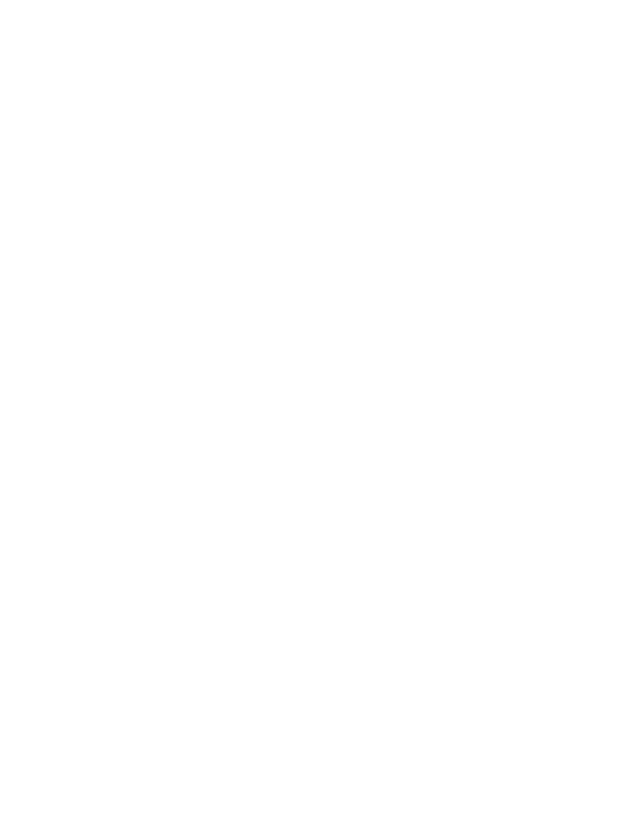
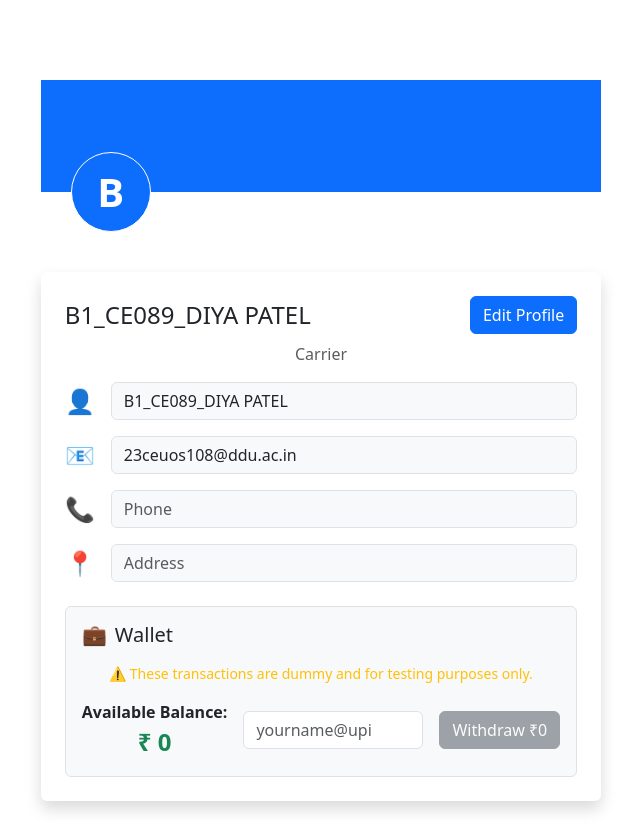
Before and after one commit to Pdiya13/Smart_Parcel_System, a React (Vite) app in the folder client/: page /profile in a window 1280 px wide. Before the commit this address had no page. Shown: the whole page, without its empty margins (319-959 px from the left). Before the commit the page ends 800 px from the top, so only its background shows below. Built offline with nearby package versions, Linux system fonts and the light colour scheme.

Commit message:
add  carrier dashboard and profile pages

```diff
--- a/client/package.json
+++ b/client/package.json
@@ -12,6 +12,8 @@
   },
   "dependencies": {
     "axios": "^1.11.0",
+    "bootstrap": "^5.3.7",
+    "bootstrap-icons": "^1.13.1",
     "react": "^19.1.0",
     "react-dom": "^19.1.0",
     "react-hot-toast": "^2.5.2",
--- a/client/src/App.jsx
+++ b/client/src/App.jsx
@@ -5,6 +5,12 @@
 
 import Signup from './components/authentication/Signup';
 import Login from './components/authentication/login';
+import UserDashboard from './components/user/UserDashboard';
+import 'bootstrap/dist/css/bootstrap.min.css';
+import 'bootstrap-icons/font/bootstrap-icons.css';
+import CarrierSelect from './components/user/CarrierSelect';
+import CarrierDashboard from './components/Carreier/CarrierDashboard';
+import ProfilePage from './components/Carreier/profile';
 
 function App() {
   return (
@@ -13,6 +19,10 @@
       <Routes>
         <Route path="/login" element={<Login />} />
         <Route path="/signup" element={<Signup />} />
+        <Route path="/dashboard" element={<UserDashboard />} />
+        <Route path='/selectCarrier' element={<CarrierSelect/>}/>
+        <Route path='/carrierDashboard' element={<CarrierDashboard/>}/>
+        <Route path='/profile' element={<ProfilePage/>}/>
       </Routes>
     </Router>
   );
--- /dev/null
+++ b/client/src/components/Carreier/CarrierDashboard.jsx
@@ -0,0 +1,112 @@
+
+import React from 'react';
+
+
+const CarrierDashboard = () => {
+  const summary = [
+    { title: 'Total Destinations', value: 0, icon: '📍' },
+    { title: 'Upcoming Trips', value: 0, icon: '📅' },
+    { title: 'Completed Trips', value: 0, icon: '💲' },
+    { title: 'Pending Trips', value: 0, icon: '📦' },
+  ];
+
+
+  const trips = [];
+
+
+  return (
+    <div className="min-vh-100 p-4 bg-light font-monospace">
+      {/* Header */}
+      <header className="d-flex justify-content-between align-items-center p-3 mb-4 bg-white rounded shadow-sm">
+        <div className="d-flex align-items-center gap-3">
+          <span style={{ fontSize: '1.5rem' }}>📦</span>
+          <h1 className="m-0 fw-bold fs-4">Samaan</h1>
+        </div>
+        <div className="d-flex align-items-center gap-2 text-secondary">
+          <span>B1_CE089_DIYA PATEL</span>
+          <span>👤</span>
+        </div>
+      </header>
+
+
+      {/* Summary Cards */}
+      <div className="row row-cols-1 row-cols-sm-2 row-cols-md-4 g-4 mb-5">
+        {summary.map(({ title, value, icon }) => (
+          <div key={title} className="col">
+            <div className="d-flex align-items-center gap-3 p-3 bg-white rounded shadow-sm">
+              <div
+                className="d-flex justify-content-center align-items-center bg-primary text-white rounded-circle"
+                style={{ width: '40px', height: '40px', fontSize: '1.5rem' }}
+              >
+                {icon}
+              </div>
+              <div>
+                <p className="mb-1 text-secondary small">{title}</p>
+                <h3 className="mb-0">{value}</h3>
+              </div>
+            </div>
+          </div>
+        ))}
+      </div>
+
+
+      {/* Trips Table */}
+      <section className="bg-white rounded shadow-sm p-4">
+        <div className="d-flex justify-content-between align-items-center mb-3">
+          <h3 className="fs-5 fw-semibold m-0">Your Trips</h3>
+          <div className="d-flex gap-2">
+            <button type="button" className="btn btn-primary">
+              Chats
+            </button>
+            <button type="button" className="btn btn-primary">
+              Add New Trip
+            </button>
+          </div>
+        </div>
+
+
+        <table className="table table-hover mb-0">
+          <thead className="table-light">
+            <tr>
+              {[
+                'ID',
+                'SOURCE',
+                'DESTINATION',
+                'DATE',
+                'CAPACITY',
+                'STATUS',
+              ].map((header) => (
+                <th key={header} scope="col" className="text-start">
+                  {header}
+                </th>
+              ))}
+            </tr>
+          </thead>
+          <tbody>
+            {trips.length === 0 ? (
+              <tr>
+                <td colSpan={6} className="text-center text-muted py-5">
+                  No trips available.
+                </td>
+              </tr>
+            ) : (
+              trips.map((trip) => (
+                <tr key={trip.id}>
+                  <td>{trip.id}</td>
+                  <td>{trip.source}</td>
+                  <td>{trip.destination}</td>
+                  <td>{trip.date}</td>
+                  <td>{trip.capacity}</td>
+                  <td>{trip.status}</td>
+                </tr>
+              ))
+            )}
+          </tbody>
+        </table>
+      </section>
+    </div>
+  );
+};
+
+
+export default CarrierDashboard;
--- /dev/null
+++ b/client/src/components/Carreier/profile.jsx
@@ -0,0 +1,142 @@
+import React, { useState } from 'react';
+
+
+const ProfilePage = () => {
+  const [user, setUser] = useState({
+    fullName: 'B1_CE089_DIYA PATEL',
+    role: 'Carrier',
+    email: '23ceuos108@ddu.ac.in',
+    phone: '',
+    address: '',
+    walletBalance: 0,
+  });
+
+
+  const [isEditing, setIsEditing] = useState(false);
+  const [formData, setFormData] = useState({ ...user });
+
+
+  const handleEditClick = () => setIsEditing(true);
+  const handleInputChange = (e) =>
+    setFormData((prev) => ({ ...prev, [e.target.name]: e.target.value }));
+  const handleSave = () => {
+    setUser(formData);
+    setIsEditing(false);
+  };
+
+
+  const initial = user.fullName.charAt(0).toUpperCase();
+
+
+  return (
+    <div className="container mt-5" style={{ maxWidth: '600px' }}>
+      {/* Header banner */}
+      <div className="bg-primary" style={{ height: '112px' }}></div>
+
+
+      {/* Avatar circle */}
+      <div
+        className="position-relative rounded-circle bg-primary text-white d-flex align-items-center justify-content-center border border-white"
+        style={{
+          width: '80px',
+          height: '80px',
+          top: '-40px',
+          left: '30px',
+          fontSize: '2.5rem',
+          fontWeight: '700',
+          zIndex: 1,
+        }}
+      >
+        {initial}
+      </div>
+
+
+      {/* Content */}
+      <div className="bg-white rounded shadow p-4 mt-n4">
+        {/* Name and role */}
+        <div className="d-flex justify-content-between align-items-center mb-2">
+          <h2 className="h4 mb-0">{user.fullName}</h2>
+          {!isEditing ? (
+            <button
+              onClick={handleEditClick}
+              className="btn btn-primary"
+              type="button"
+            >
+              Edit Profile
+            </button>
+          ) : (
+            <button
+              onClick={handleSave}
+              className="btn btn-success"
+              type="button"
+            >
+              Save
+            </button>
+          )}
+        </div>
+        <p className="text-muted">{user.role}</p>
+
+
+        {/* Form fields */}
+        <form>
+          {[
+            { label: 'Full Name', name: 'fullName', icon: '👤' },
+            { label: 'Email', name: 'email', icon: '📧' },
+            { label: 'Phone', name: 'phone', icon: '📞' },
+            { label: 'Address', name: 'address', icon: '📍' },
+          ].map(({ label, name, icon }) => (
+            <div className="mb-3 d-flex align-items-center gap-3" key={name}>
+              <span style={{ fontSize: '1.5rem' }}>{icon}</span>
+              <input
+                type="text"
+                name={name}
+                value={formData[name]}
+                onChange={handleInputChange}
+                disabled={!isEditing}
+                placeholder={label}
+                className={`form-control ${!isEditing ? 'bg-light' : ''}`}
+              />
+            </div>
+          ))}
+        </form>
+
+
+        {/* Wallet section */}
+        <div className="border rounded bg-light p-3 mt-4">
+          <h5 className="d-flex align-items-center mb-3">
+            <span className="me-2">💼</span> Wallet
+          </h5>
+          <p className="text-warning small mb-3">
+            ⚠️ These transactions are dummy and for testing purposes only.
+          </p>
+          <div className="d-flex align-items-center gap-3 flex-wrap">
+            <div>
+              <div className="fw-semibold">Available Balance:</div>
+              <div className="text-success fw-bold fs-4">
+                ₹ {user.walletBalance}
+              </div>
+            </div>
+            <input
+              type="text"
+              placeholder="yourname@upi"
+              className="form-control"
+              style={{ maxWidth: '180px' }}
+            />
+            <button
+              disabled={user.walletBalance <= 0}
+              className={`btn ${
+                user.walletBalance > 0 ? 'btn-primary' : 'btn-secondary'
+              }`}
+              type="button"
+            >
+              Withdraw ₹{user.walletBalance}
+            </button>
+          </div>
+        </div>
+      </div>
+    </div>
+  );
+};
+
+
+export default ProfilePage;
--- a/client/src/components/authentication/Login.jsx
+++ b/client/src/components/authentication/Login.jsx
@@ -2,7 +2,6 @@
 import { Link, useNavigate } from 'react-router-dom';
 import axios from 'axios';
 import { toast } from 'react-hot-toast';
-// import { jwtDecode } from 'jwt-decode';
 
 export default function Login() {
   const [formData, setFormData] = useState({
@@ -17,22 +16,23 @@
     e.preventDefault();
     const { email, password, role } = formData;
 
-        const loginUrl = role === 'user'
+    const loginUrl =
+      role === 'user'
         ? 'http://localhost:8080/api/auth/user/login'
         : 'http://localhost:8080/api/auth/agent/login';
 
     try {
       const res = await axios.post(loginUrl, {
         email,
-                password
+        password,
       });
 
       if (res.data.status === false) {
-                throw new Error("Invalid credentials");
+        throw new Error('Invalid credentials');
       }
 
       localStorage.setItem('token', res.data.token);
-            console.log("Login successful");
+      console.log('Login successful');
       if (role === 'user') {
         navigate('/dashboard');
       } else if (role === 'agent') {
@@ -47,71 +47,90 @@
   };
 
   return (
-        <div className="min-h-screen flex items-center justify-center bg-gradient-to-br from-black via-gray-800 via-black to-gray-900">
+    <div
+      className="d-flex justify-content-center align-items-center vh-100 bg-light"
+      style={{ background: 'linear-gradient(135deg, #000000, #434343)' }}
+    >
       <form
         onSubmit={handleSubmit}
-                className="bg-gradient-to-br from-gray-800 to-black text-white px-8 py-10 rounded-xl shadow-xl w-full max-w-md"
+        className="bg-dark text-white p-5 rounded shadow"
+        style={{ width: '100%', maxWidth: '400px' }}
       >
-                <h2 className="text-3xl font-semibold mb-6 text-center tracking-wide">LOGIN</h2>
+        <h2 className="mb-4 text-center">LOGIN</h2>
+
+        <div className="mb-3">
+          <label htmlFor="email" className="form-label">
+            Email address
+          </label>
           <input
             type="email"
+            id="email"
             name="email"
-                    placeholder="Email"
+            className="form-control"
+            placeholder="Enter email"
             value={formData.email}
             onChange={(e) => setFormData({ ...formData, email: e.target.value })}
-                    className="w-full mb-4 px-4 py-2 bg-gray-800 text-white rounded focus:outline-none focus:ring-2 focus:ring-blue-500"
             required
           />
+        </div>
 
+        <div className="mb-3">
+          <label htmlFor="password" className="form-label">
+            Password
+          </label>
           <input
             type="password"
+            id="password"
             name="password"
-                    placeholder="Password"
+            className="form-control"
+            placeholder="Enter password"
             value={formData.password}
             onChange={(e) => setFormData({ ...formData, password: e.target.value })}
-                    className="w-full mb-4 px-4 py-2 bg-gray-800 text-white rounded focus:outline-none focus:ring-2 focus:ring-blue-500"
             required
           />
+        </div>
 
-                <div className="mb-4">
-                    <label className="block mb-2 text-sm text-gray-300">Select Role:</label>
-                    <div className="flex items-center space-x-6">
-                        <label>
+        <fieldset className="mb-3">
+          <legend className="col-form-label pt-0 text-white">Select Role:</legend>
+          <div className="form-check form-check-inline">
             <input
+              className="form-check-input"
               type="radio"
               name="role"
+              id="roleUser"
               value="user"
               checked={formData.role === 'user'}
               onChange={(e) => setFormData({ ...formData, role: e.target.value })}
-                                className="mr-2"
             />
+            <label className="form-check-label" htmlFor="roleUser">
               User
             </label>
-                        <label>
+          </div>
+
+          <div className="form-check form-check-inline">
             <input
+              className="form-check-input"
               type="radio"
               name="role"
+              id="roleAgent"
               value="agent"
               checked={formData.role === 'agent'}
               onChange={(e) => setFormData({ ...formData, role: e.target.value })}
-                                className="mr-2"
             />
+            <label className="form-check-label" htmlFor="roleAgent">
               Agent
             </label>
           </div>
-                </div>
+        </fieldset>
 
-                <button
-                    type="submit"
-                    className="w-full bg-slate-700 hover:bg-slate-800 transition duration-300 font-bold py-2 rounded"
-                >
+        <button type="submit" className="btn btn-primary w-100">
           Login
         </button>
 
-                <p className="mt-6 text-center text-gray-400">
+        <p className="mt-3 text-center text-white-50">
           Don't have an account?{' '}
-                    <Link to="/signup" className="text-blue-500 hover:underline font-semibold">
-                        SignUp
+          <Link to="/signup" className="text-info text-decoration-none">
+            Sign Up
           </Link>
         </p>
       </form>
--- a/client/src/components/authentication/Signup.jsx
+++ b/client/src/components/authentication/Signup.jsx
@@ -71,107 +71,145 @@
   };
 
   return (
-    <div className="min-h-screen flex items-center justify-center bg-gradient-to-br from-black via-gray-800 to-gray-900 p-4">
+    <div className="d-flex justify-content-center align-items-center vh-100 bg-light">
       <form
         onSubmit={handleSubmit}
-        className="bg-gradient-to-br from-gray-800 to-black text-white px-8 py-10 rounded-xl shadow-xl w-full max-w-md"
+        className="bg-white p-4 p-md-5 rounded shadow"
+        style={{ width: '100%', maxWidth: '420px' }}
       >
-        <h2 className="text-3xl font-semibold mb-6 text-center tracking-wide">SIGN UP</h2>
+        <h2 className="mb-4 text-center">SIGN UP</h2>
 
+        <div className="mb-3">
+          <label htmlFor="name" className="form-label">
+            Name
+          </label>
           <input
+            id="name"
+            name="name"
             type="text"
-          name="name"
-          placeholder="Name"
             value={formData.name}
             onChange={handleChange}
-          className="w-full mb-4 px-4 py-2 bg-gray-800 text-white rounded focus:outline-none focus:ring-2 focus:ring-blue-500"
+            className="form-control"
+            placeholder="Enter your name"
             required
           />
+        </div>
 
+        <div className="mb-3">
+          <label htmlFor="email" className="form-label">
+            Email address
+          </label>
           <input
+            id="email"
+            name="email"
             type="email"
-          name="email"
-          placeholder="Email"
             value={formData.email}
             onChange={handleChange}
-          className="w-full mb-4 px-4 py-2 bg-gray-800 text-white rounded focus:outline-none focus:ring-2 focus:ring-blue-500"
+            className="form-control"
+            placeholder="Enter your email"
             required
           />
+        </div>
 
+        <div className="mb-3">
+          <label htmlFor="password" className="form-label">
+            Password
+          </label>
           <input
+            id="password"
+            name="password"
             type="password"
-          name="password"
-          placeholder="Password"
             value={formData.password}
             onChange={handleChange}
-          className="w-full mb-4 px-4 py-2 bg-gray-800 text-white rounded focus:outline-none focus:ring-2 focus:ring-blue-500"
+            className="form-control"
+            placeholder="Enter your password"
             required
           />
+        </div>
 
-        <div className="mb-6 flex items-center justify-center gap-6">
-          <label className="flex items-center gap-2">
+        <fieldset className="mb-4">
+          <legend className="col-form-label">Select Role</legend>
+          <div className="form-check form-check-inline">
             <input
+              className="form-check-input"
               type="radio"
               name="role"
+              id="roleUser"
               value="user"
               checked={formData.role === 'user'}
               onChange={handleChange}
-              className="accent-blue-500"
             />
+            <label className="form-check-label" htmlFor="roleUser">
               User
             </label>
-          <label className="flex items-center gap-2">
+          </div>
+
+          <div className="form-check form-check-inline">
             <input
+              className="form-check-input"
               type="radio"
               name="role"
+              id="roleAgent"
               value="agent"
               checked={formData.role === 'agent'}
               onChange={handleChange}
-              className="accent-blue-500"
             />
+            <label className="form-check-label" htmlFor="roleAgent">
               Agent
             </label>
           </div>
+        </fieldset>
 
         {formData.role === 'agent' && (
           <>
+            <div className="mb-3">
+              <label htmlFor="city" className="form-label">
+                City
+              </label>
               <select
+                id="city"
                 name="city"
                 value={formData.city}
                 onChange={handleChange}
-              className="w-full mb-4 px-4 py-2 bg-gray-800 text-white rounded appearance-none focus:outline-none focus:ring-2 focus:ring-blue-500 cursor-pointer"
+                className="form-select"
                 required
               >
-              <option value="" disabled>Select City</option>
-              {cities.map(city => (
+                <option value="" disabled>
+                  Select City
+                </option>
+                {cities.map((city) => (
                   <option key={city} value={city}>
                     {city}
                   </option>
                 ))}
               </select>
+            </div>
 
+            <div className="mb-3">
+              <label htmlFor="phoneNo" className="form-label">
+                Phone Number
+              </label>
               <input
+                id="phoneNo"
+                name="phoneNo"
                 type="tel"
-              name="phoneNo"
-              placeholder="Phone Number"
                 value={formData.phoneNo}
                 onChange={handleChange}
-              className="w-full mb-6 px-4 py-2 bg-gray-800 text-white rounded focus:outline-none focus:ring-2 focus:ring-blue-500"
+                className="form-control"
+                placeholder="Enter your phone number"
                 required
               />
+            </div>
           </>
         )}
 
-        <button
-          type="submit"
-          className="w-full bg-slate-700 hover:bg-slate-800 transition duration-300 font-bold py-2 rounded"
-        >
+        <button type="submit" className="btn btn-primary w-100">
           Register
         </button>
 
-        <p className="mt-6 text-center text-gray-400">
+        <p className="mt-3 text-center">
           Already have an account?{' '}
-          <Link to="/login" className="text-blue-500 hover:underline font-semibold">
+          <Link to="/login" className="text-primary text-decoration-none">
             Login
           </Link>
         </p>
```
Also changed, not shown: 2 other files (tests, documents, lock files or other folders). Lines whose indentation alone changed are shown as unchanged.
